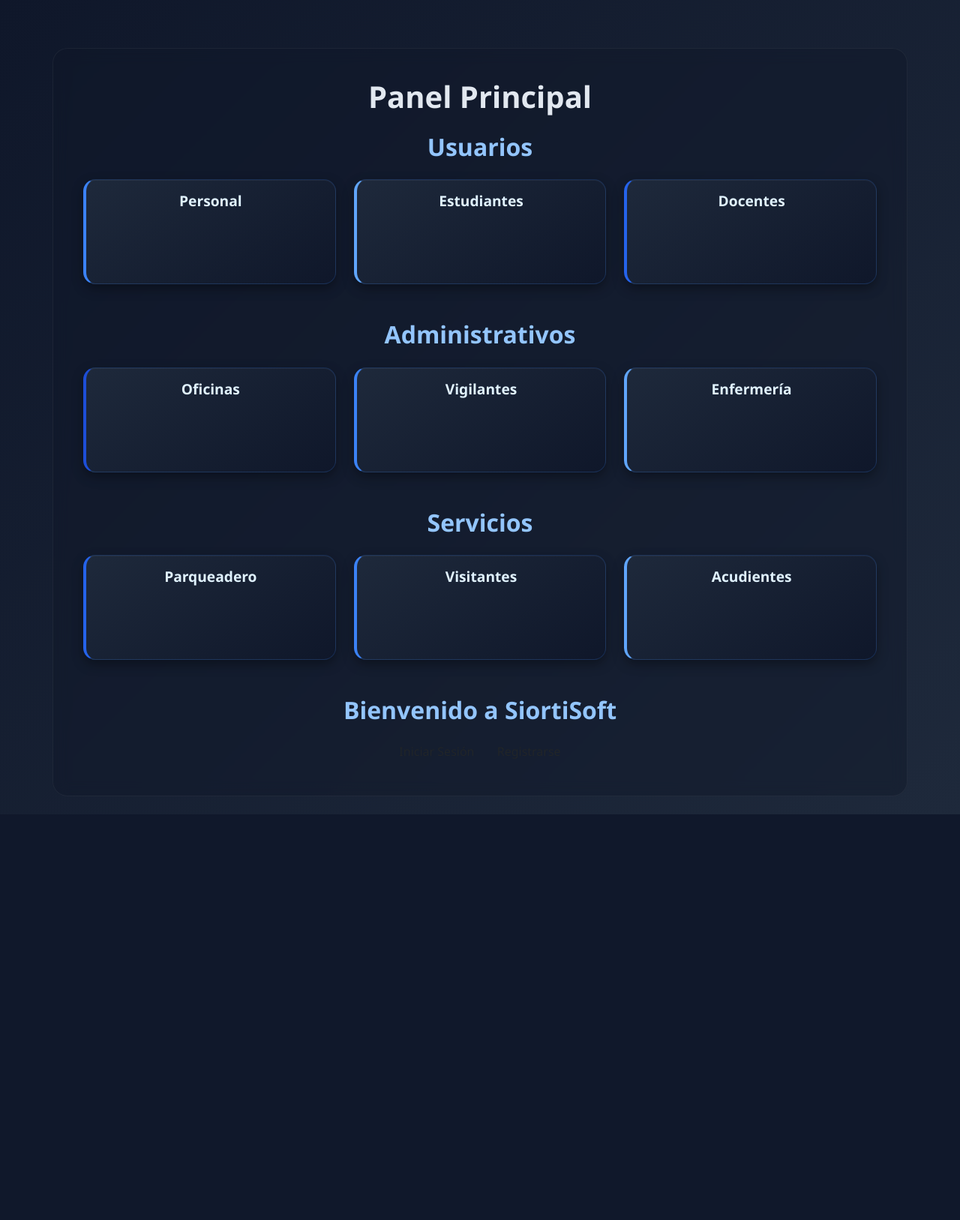
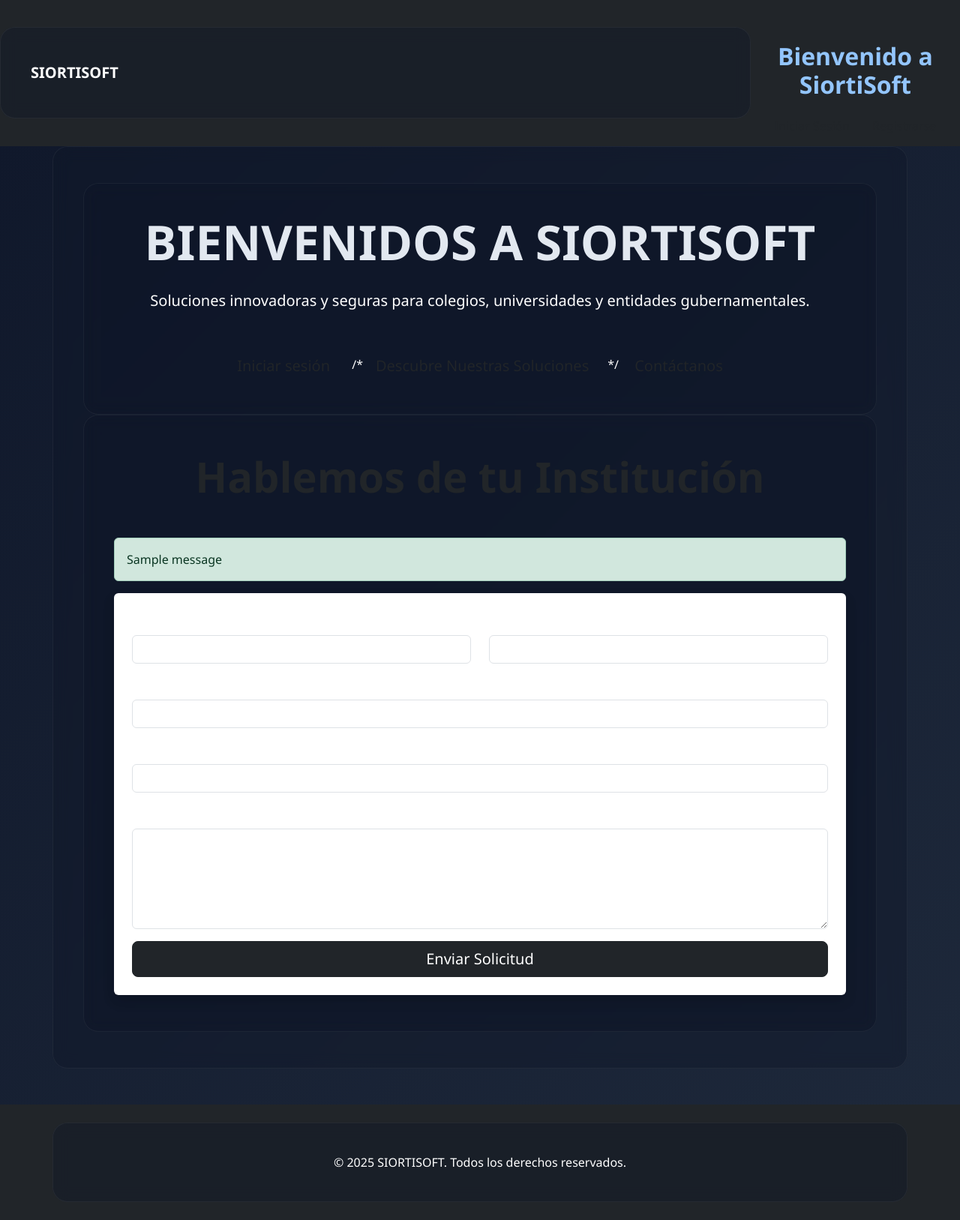
Before and after one commit to senatoncsf2025/SIORTISOFT_PYTHON, a Django app: page / in a window 1280 px wide. Shown: the whole page at 75% size. Before the commit the page ends 1086 px from the top, so only its background shows below. Run offline with Django 5.2, Linux system fonts and the light colour scheme; tables that the repository leaves empty hold one stand-in row (values such as "Sample post"); one stand-in notice (Sample message) is shown.

Commit message:
cambio inicial de rutas

```diff
--- a/SIORTISOFT/settings.py
+++ b/SIORTISOFT/settings.py
@@ -62,7 +62,7 @@ DATABASES = {
         'ENGINE': 'django.db.backends.mysql',
         'NAME': 'siortisoft',
         'USER': 'root',
-        'PASSWORD': 'suarez1034661670',
+        'PASSWORD': '123456789',
         'HOST': 'localhost',
         'PORT': '3306',
     }
--- a/SIORTISOFT/urls.py
+++ b/SIORTISOFT/urls.py
@@ -5,12 +5,14 @@ from myApp import views
 urlpatterns = [
     path('admin/', admin.site.urls),
 
-    path('', views.index2, name='home'),
+    path('', views.index, name='home'),
+    path('index2/', views.index2, name='index2'),
 
     path('acudientes/', views.role_index, {'rol': 'acudientes'}, name='acudientes.index'),
     path('acudientes/create/', views.role_create, {'rol': 'acudientes'}, name='acudientes.create'),
     path('acudientes/reporte/', views.role_reporte, {'rol': 'acudientes'}, name='acudientes.reporte'),
-    path("login/", views.login_view, name="login"),
-    path("logout/", views.logout_view, name="logout"),
-    path("register/", views.register_view, name="register"),
+
+    path('login/', views.login_view, name='login'),
+    path('logout/', views.logout_view, name='logout'),
+    path('register/', views.register_view, name='register'),
 ]
--- a/myApp/static/css/login.css
+++ b/myApp/static/css/login.css
@@ -54,6 +54,7 @@ h1 {
 .btn-login {
     background-color: #ffb347;
     color: #1f1c2c;
+
 }
 
 .btn-login:hover {
--- a/myApp/templates/index.html
+++ b/myApp/templates/index.html
@@ -0,0 +1,127 @@
+    {% extends "layouts/app.html" %}
+    {% load static %}
+
+    {% block title %}Inicio - SIORTISOFT{% endblock %}
+
+    {% block content %}
+    <link href="{% static 'css/style.css' %}" rel="stylesheet">
+
+    <section id="inicio" class="hero-section text-center position-relative">
+        <div class="hero-overlay"></div>
+
+        <div class="container position-relative">
+            <h1 class="display-3 fw-bold mb-4">BIENVENIDOS A SIORTISOFT</h1>
+            <p class="lead mb-5">
+                Soluciones innovadoras y seguras para colegios, universidades y entidades gubernamentales.
+            </p>
+
+            <a href="{% url 'login' %}" class="btn btn-fondo btn-lg me-2">
+                Iniciar sesión
+            </a>
+
+            /*<a href="#" class="btn btn-fondo btn-lg me-2">
+                Descubre Nuestras Soluciones
+            </a>*/
+
+            <a href="https://web.whatsapp.com/" target="_blank" class="btn btn-fondo btn-lg">
+                Contáctanos
+            </a>
+        </div>
+    </section>
+
+    <div class="container py-5">
+        <h2 class="text-center mb-5 display-4 fw-bold text-dark">Hablemos de tu Institución</h2>
+
+        {% if messages %}
+            {% for message in messages %}
+                {% if message.tags == "success" %}
+                    <div class="alert alert-success">{{ message }}</div>
+                {% endif %}
+            {% endfor %}
+        {% endif %}
+
+        {% if form.errors %}
+            <div class="alert alert-danger">
+                <ul class="mb-0">
+                    {% for field in form %}
+                        {% for error in field.errors %}
+                            <li>{{ error }}</li>
+                        {% endfor %}
+                    {% endfor %}
+                    {% for error in form.non_field_errors %}
+                        <li>{{ error }}</li>
+                    {% endfor %}
+                </ul>
+            </div>
+        {% endif %}
+
+        <form action="#" method="POST" class="bg-white p-4 rounded shadow">
+            {% csrf_token %}
+
+            <div class="row mb-3">
+                <div class="col-md-6">
+                    <label for="nombre" class="form-label">Nombre del Contacto</label>
+                    <input
+                        type="text"
+                        id="nombre"
+                        name="nombre"
+                        class="form-control"
+                        value="{{ form.nombre.value|default:'' }}"
+                        required
+                    >
+                </div>
+
+                <div class="col-md-6">
+                    <label for="institucion" class="form-label">Institución / Entidad</label>
+                    <input
+                        type="text"
+                        id="institucion"
+                        name="institucion"
+                        class="form-control"
+                        value="{{ form.institucion.value|default:'' }}"
+                        required
+                    >
+                </div>
+            </div>
+
+            <div class="mb-3">
+                <label for="email" class="form-label">Correo Electrónico Oficial</label>
+                <input
+                    type="email"
+                    id="email"
+                    name="email"
+                    class="form-control"
+                    value="{{ form.email.value|default:'' }}"
+                    required
+                >
+            </div>
+
+            <div class="mb-3">
+                <label for="telefono" class="form-label">Número de Teléfono</label>
+                <input
+                    type="tel"
+                    id="telefono"
+                    name="telefono"
+                    class="form-control"
+                    value="{{ form.telefono.value|default:'' }}"
+                    required
+                >
+            </div>
+
+            <div class="mb-3">
+                <label for="mensaje" class="form-label">¿Cómo podemos ayudarte?</label>
+                <textarea
+                    id="mensaje"
+                    name="mensaje"
+                    class="form-control"
+                    rows="5"
+                    required
+                >{{ form.mensaje.value|default:'' }}</textarea>
+            </div>
+
+            <div class="d-grid gap-2">
+                <button type="submit" class="btn btn-dark btn-lg">Enviar Solicitud</button>
+            </div>
+        </form>
+    </div>
+    {% endblock %}
--- a/myApp/views.py
+++ b/myApp/views.py
@@ -1,11 +1,17 @@
-from django.shortcuts import render
-from django.http import HttpResponse, JsonResponse
 from django.shortcuts import render, redirect
+from django.http import HttpResponse
 from django.contrib.auth import authenticate, login, logout
 from django.contrib import messages
 from django.contrib.auth.models import User
 
+
+def index(request):
+    return render(request, 'index.html')
+
+
 def index2(request):
+    if not request.user.is_authenticated:
+        return redirect('login')
     return render(request, 'index2.html')
 
 
@@ -43,55 +49,67 @@ def role_reporte(request, rol):
     return HttpResponse(f"Reporte de {rol}")
 
 
-# Vista para login
 def login_view(request):
+    if request.user.is_authenticated:
+        return redirect("index2")
+
     if request.method == "POST":
-        username = request.POST.get("username")
-        password = request.POST.get("password")
+        username = request.POST.get("username", "").strip()
+        password = request.POST.get("password", "").strip()
 
-        # Autenticación
         user = authenticate(request, username=username, password=password)
+
         if user is not None:
             login(request, user)
             messages.success(request, f"¡Bienvenido {user.username}!")
-            return redirect("dashboard")  # Cambia por tu url del dashboard
+            return redirect("index2")
         else:
             messages.error(request, "Usuario o contraseña incorrectos")
             return render(request, "login.html", {"username": username})
 
-    return render(request, "auth/login.html")
+    return render(request, "login.html")
 
 
-# Vista para logout
 def logout_view(request):
     logout(request)
     messages.info(request, "Has cerrado sesión correctamente")
     return redirect("login")
 
 
-# Vista para registrar un usuario (opcional, si quieres registrar desde el login)
+
+
 def register_view(request):
     if request.method == "POST":
-        username = request.POST.get("username")
-        email = request.POST.get("email")
-        password = request.POST.get("password")
-        password2 = request.POST.get("password2")
+        username = request.POST.get("username", "").strip()
+        email = request.POST.get("email", "").strip()
+        password = request.POST.get("password", "").strip()
+        password2 = request.POST.get("password2", "").strip()
 
-        # Validaciones básicas
         if password != password2:
             messages.error(request, "Las contraseñas no coinciden")
-            return render(request, "register.html", {"username": username, "email": email})
+            return render(request, "register.html", {
+                "username": username,
+                "email": email
+            })
 
         if User.objects.filter(username=username).exists():
             messages.error(request, "El usuario ya existe")
-            return render(request, "register.html", {"email": email})
+            return render(request, "register.html", {
+                "email": email
+            })
 
         if User.objects.filter(email=email).exists():
             messages.error(request, "El email ya está registrado")
-            return render(request, "register.html", {"username": username})
+            return render(request, "register.html", {
+                "username": username
+            })
 
-        # Crear usuario
-        user = User.objects.create_user(username=username, email=email, password=password)
+        User.objects.create_user(
+            username=username,
+            email=email,
+            password=password
+        )
+
         messages.success(request, "Usuario creado correctamente. Ya puedes iniciar sesión")
         return redirect("login")
 
```
Also changed, not shown: myApp/templates/auth/login.html (+19 -10 lines).
